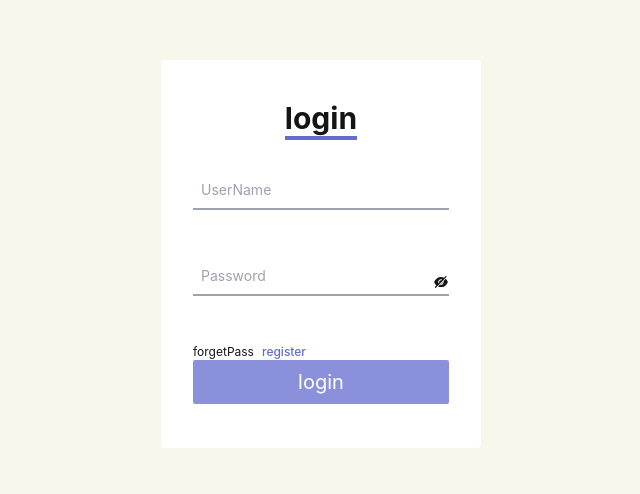
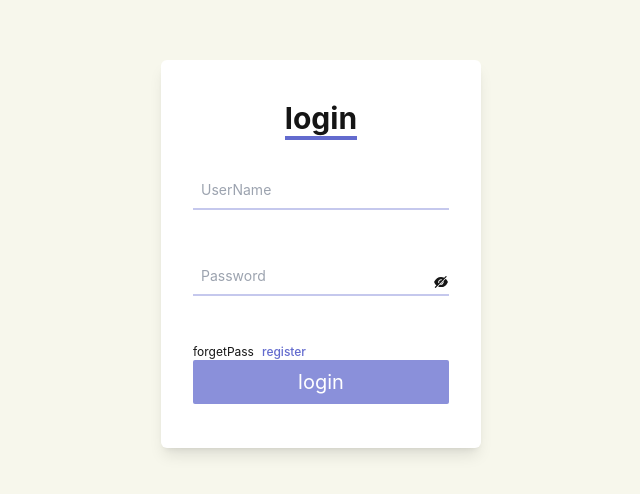
Before and after one commit to saeed-developer/pvchannel, a React (Vite) app: page /login in a window 1280 px wide. Shown: the part 146-640 px from the top of the page, without its empty margins (319-959 px from the left). Built offline with nearby package versions, Linux system fonts and the light colour scheme.

Commit message:
change input border color

```diff
--- a/src/components/global/input.tsx
+++ b/src/components/global/input.tsx
@@ -28,7 +28,7 @@ function Input({ name, type, placeholder, error, control, rules }: InputProps) {
               ref={field.ref}
               autoFocus
               placeholder={placeholder}
-              className='p-2 w-full bg-transparent border-b-2 border-gray-400 outline-none text-sm'
+              className='p-2 w-full bg-transparent border-b-2 border-primary-100 outline-none text-sm'
             />
             <p className='text-error text-sm'>{error}</p>
           </div>
--- a/src/pages/login/login.tsx
+++ b/src/pages/login/login.tsx
@@ -55,7 +55,7 @@ function Login() {
           };
           mutation.mutate(employee);
         })}
-        className='w-3/12 my-auto mx-10 p-8 bg-white rounded'
+        className='w-3/12 my-auto mx-10 p-8 bg-white rounded-md shadow-lg'
       >
         <h2 className='font-bold text-3xl border-b-4 mx-auto my-2 border-primary-600 w-fit'>
           {t('login')}
--- a/src/pages/register/register.tsx
+++ b/src/pages/register/register.tsx
@@ -66,7 +66,7 @@ function Register() {
           };
           mutation.mutate(employee);
         })}
-        className='w-3/12 my-auto mx-10 p-8 bg-white rounded'
+        className='w-3/12 my-auto mx-10 p-8 bg-white rounded-md shadow-lg'
       >
         <h2 className='font-bold text-3xl border-b-4 mx-auto my-2 border-primary-600 w-fit'>
           {t('register')}
```
